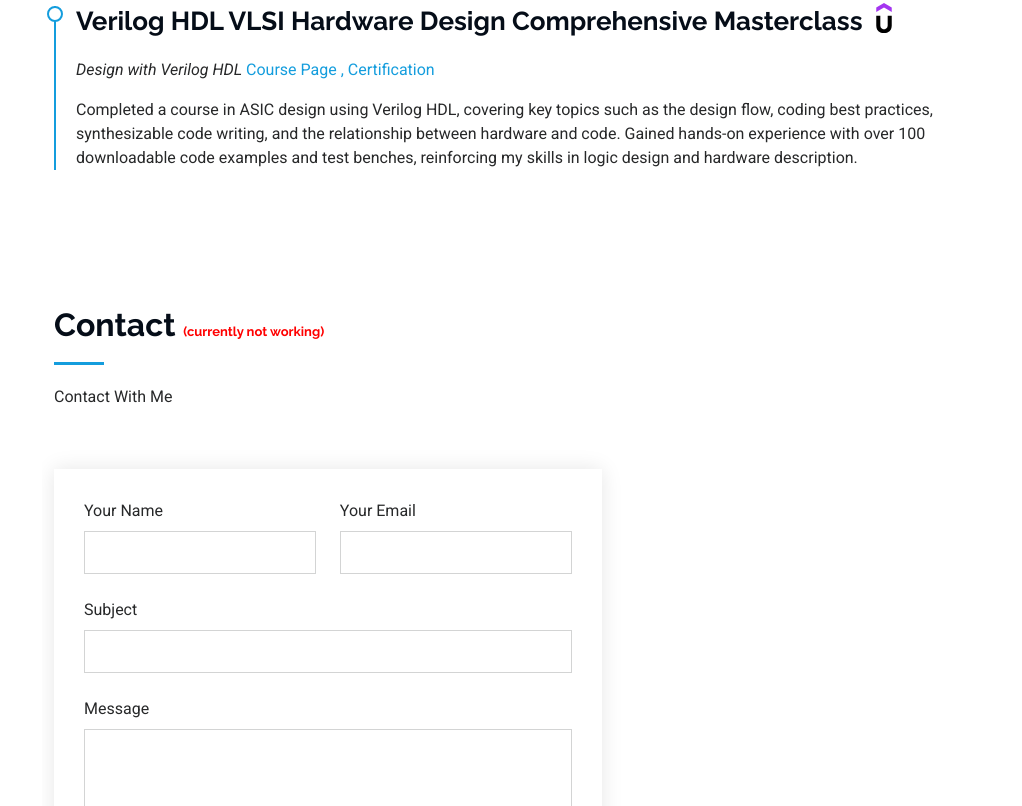
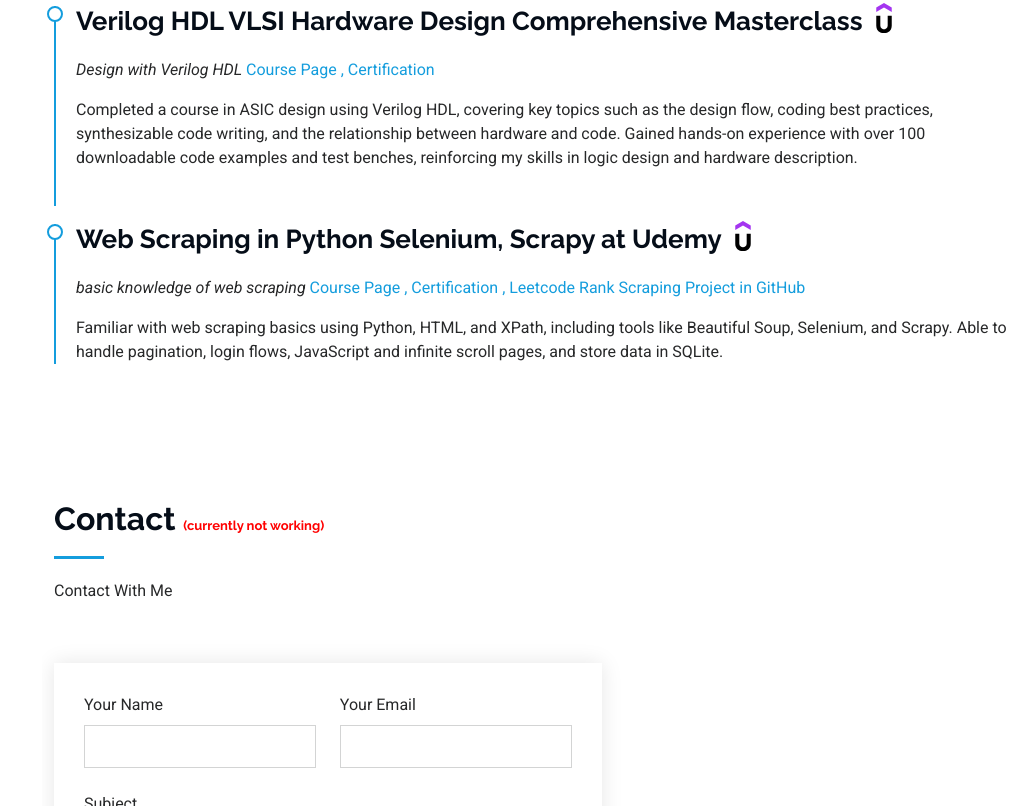
Before and after one commit to hassankhalil1996/my-portfolio2, a plain HTML site: page index.html in a window 1280 px wide. Shown: the part 3782-4588 px from the top of the page, without its empty margins (258-1280 px from the left). Drawn offline with Linux system fonts and the light colour scheme.

Commit message:
add scraping course certification

```diff
--- a/index.html
+++ b/index.html
@@ -327,6 +327,18 @@
                 reinforcing my skills in logic design and hardware description.</p>
             </div><!--Edn Resume Item -->
 
+            <div class="resume-item "> <!-- Self-learning Item -->
+              <h3 class="resume-title"> Web Scraping in Python Selenium, Scrapy at Udemy <svg viewBox=" 0 0 412.77 799.91  " xmlns="http://www.w3.org/2000/svg"  width="30" height="30" style="position: relative; top: -5px;" ><path d="M412.74 238.2l-206.4-119.1L0 238.2V119.1L206.37 0l206.4 119.1v119.1z" fill="#a435f0"/><path d="M0 338.22h108.11v262.54c0 67.83 50.67 100.9 98.26 100.9 48
+                0 98.3-33.95 98.3-101.81V338.22h108.1v268.8c0 62.48-19.65 110.7-58.96 143.76-39.33 33.04-88.45 49.13-148.35 49.13-59.84 0-108.99-16.06-147.38-49.13C19.65 717.75 0 671.32 0 609.69z"/></svg></h3>
+              <p><em>basic knowledge of web scraping   </em><a href="https://www.udemy.com/course/web-scraping-course-in-python-bs4-selenium-and-scrapy/"> Course Page  , </a> <a href="assets/certification/Web Scraping in Python Selenium, Scrapy at Udemy.pdf">Certification , </a>
+                 <a href="https://github.com/hassankhalil1996/LeetCode-Rank-Tracker">Leetcode Rank Scraping Project in GitHub </a>
+              </p>
+              <p>Familiar with web scraping basics using Python, HTML, and XPath, including tools like Beautiful Soup,
+                Selenium, and Scrapy. Able to handle pagination, login flows, JavaScript and infinite scroll pages,
+                 and store data in SQLite.
+              </p>
+            </div><!--Edn Resume Item -->
+
           </div>
 
         </div>
```
Also changed, not shown: 1 other file.
